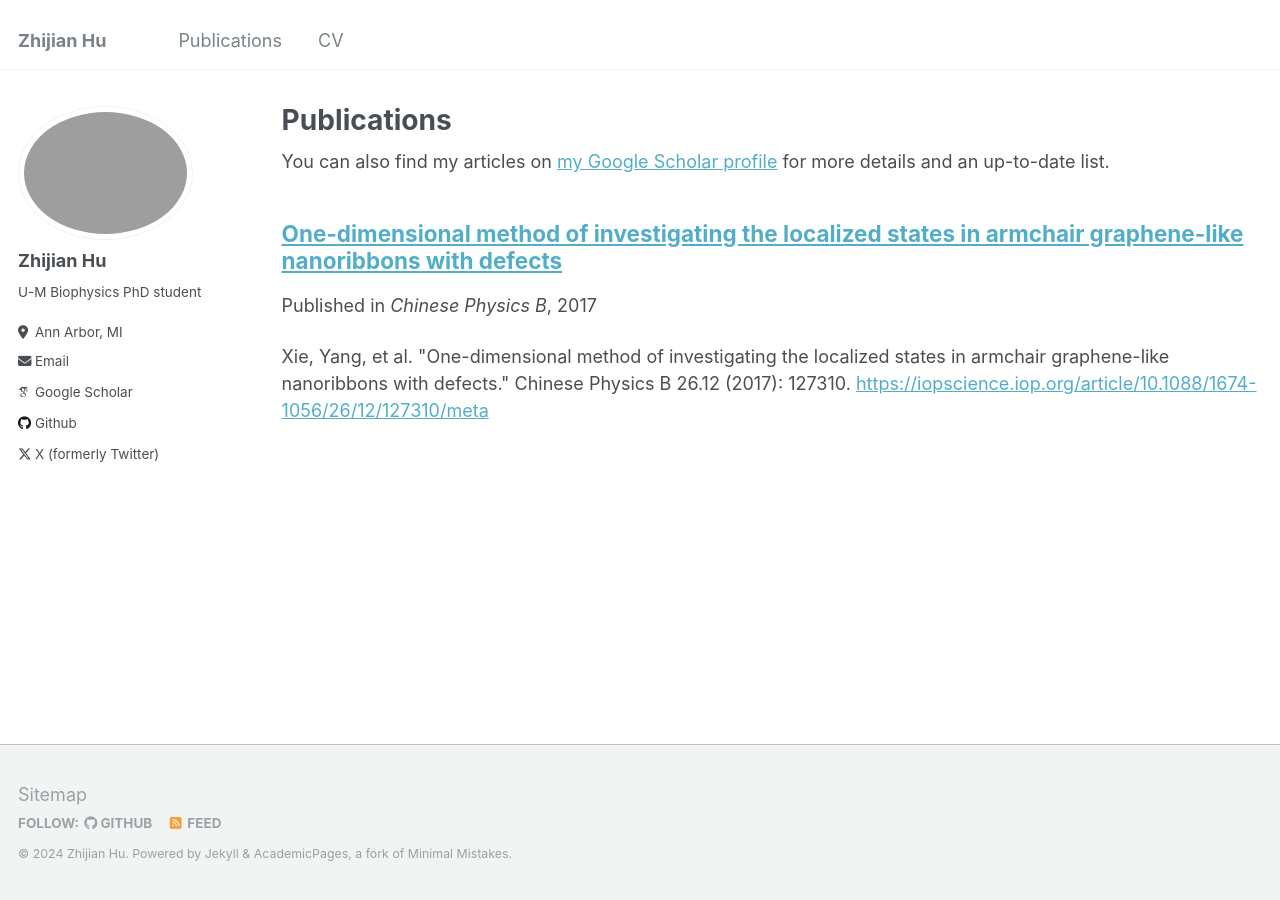
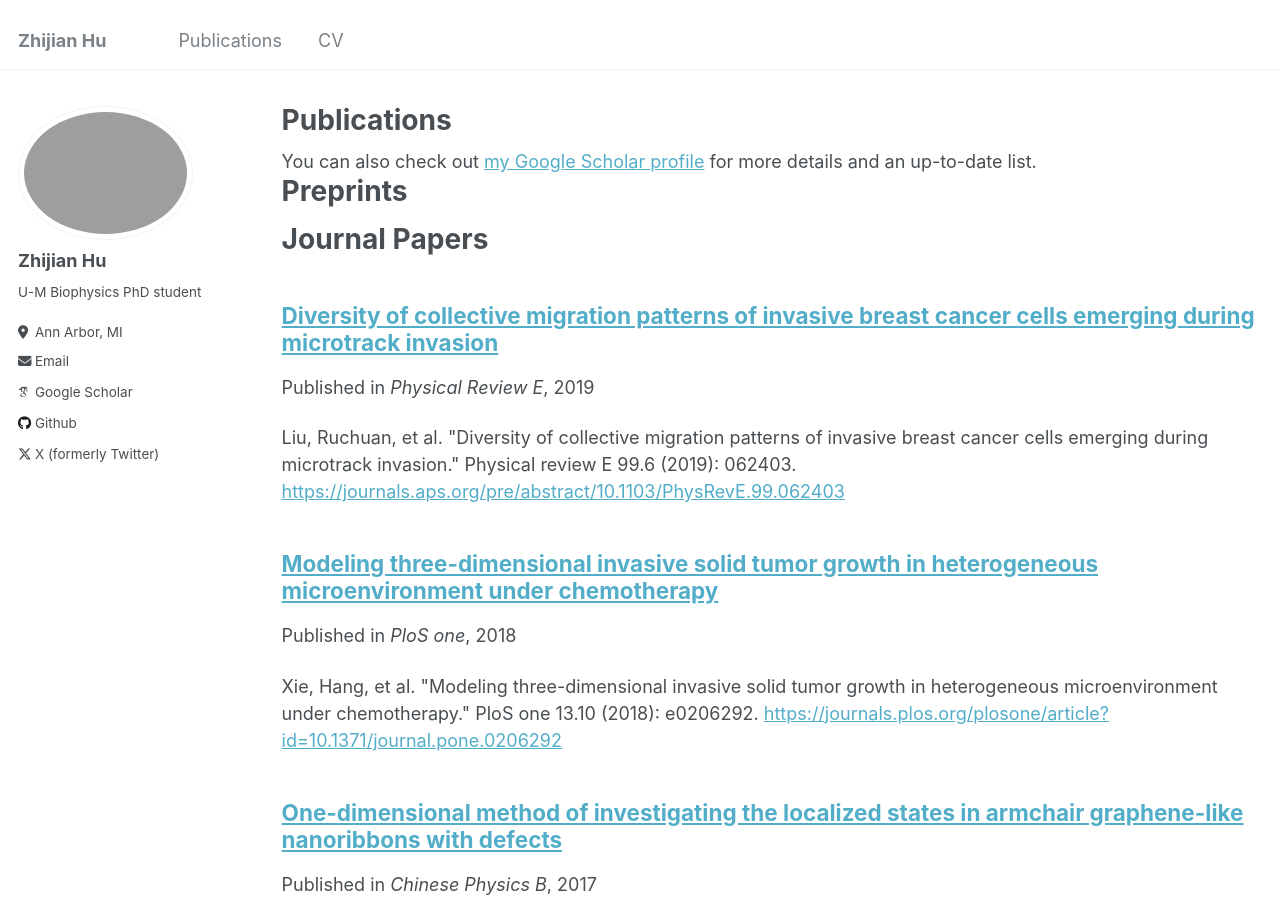
Before and after one commit to Zzzzzhijian/Zzzzzhijian.github.io, a Jekyll site: the page built from _pages/publications.md, in a window 1280 px wide and 900 px high. Built offline with Jekyll 4.4.1, drawn with Linux system fonts in a browser that asks for light colours; some web fonts are replaced.

Commit message:
new pubs

```diff
--- a/_pages/publications.md
+++ b/_pages/publications.md
@@ -6,12 +6,15 @@ author_profile: true
 ---
 
 {% if site.author.googlescholar %}
-  <div class="wordwrap">You can also find my articles on <a href="{{site.author.googlescholar}}">my Google Scholar profile</a> for more details and an up-to-date list.</div>
+  <div class="wordwrap">You can also check out <a href="{{site.author.googlescholar}}">my Google Scholar profile</a> for more details and an up-to-date list.</div>
 {% endif %}
 
 {% include base_path %}
 
 
+# Preprints
+
+# Journal Papers
 
 {% for post in site.publications reversed %}
   {% include archive-single.html %}
--- /dev/null
+++ b/_publications/2018-3D-tumor.md
@@ -0,0 +1,15 @@
+---
+title: "Modeling three-dimensional invasive solid tumor growth in heterogeneous microenvironment under chemotherapy"
+collection: publications
+permalink: /publication/2018-3D-tumor
+excerpt: 'ignored
+'  # comment it in archive-single.html, so this excerpt won't show up
+date: 2018-10-26
+venue: 'PloS one'
+paperurl: 'https://journals.plos.org/plosone/article?id=10.1371/journal.pone.0206292'
+citation: 'Xie, Hang, et al. "Modeling three-dimensional invasive solid tumor growth in heterogeneous microenvironment under chemotherapy." PloS one 13.10 (2018): e0206292.'
+---
+
+A systematic understanding of the evolution and growth dynamics of invasive solid tumors in response to different chemotherapy strategies is crucial for the development of individually optimized oncotherapy. Here, we develop a hybrid three-dimensional (3D) computational model that integrates pharmacokinetic model, continuum diffusion-reaction model and discrete cell automaton model to investigate 3D invasive solid tumor growth in heterogeneous microenvironment under chemotherapy. Specifically, we consider the effects of heterogeneous environment on drug diffusion, tumor growth, invasion and the drug-tumor interaction on individual cell level. We employ the hybrid model to investigate the evolution and growth dynamics of avascular invasive solid tumors under different chemotherapy strategies. Our simulations indicate that constant dosing is generally more effective in suppressing primary tumor growth than periodic dosing, due to the resulting continuous high drug concentration. In highly heterogeneous microenvironment, the malignancy of the tumor is significantly enhanced, leading to inefficiency of chemotherapies. The effects of geometrically-confined microenvironment and non-uniform drug dosing are also investigated. Our computational model, when supplemented with sufficient clinical data, could eventually lead to the development of efficient in silico tools for prognosis and treatment strategy optimization.
+
+[Download paper here](http://Zzzzzhijian.github.io/files/2018-3D-tumor.pdf)
--- /dev/null
+++ b/_publications/2019-migration-pattern.md
@@ -0,0 +1,15 @@
+---
+title: "Diversity of collective migration patterns of invasive breast cancer cells emerging during microtrack invasion"
+collection: publications
+permalink: /publication/2019-migration-pattern
+excerpt: 'ignored
+'  # comment it in archive-single.html, so this excerpt won't show up
+date: 2019-06-16
+venue: 'Physical Review E'
+paperurl: 'https://journals.aps.org/pre/abstract/10.1103/PhysRevE.99.062403'
+citation: 'Liu, Ruchuan, et al. "Diversity of collective migration patterns of invasive breast cancer cells emerging during microtrack invasion." Physical review E 99.6 (2019): 062403.'
+---
+
+Understanding the mechanisms underlying the diversity of tumor invasion dynamics, including single-cell migration, multicellular streaming, and the emergence of various collective migration patterns, is a long-standing problem in cancer research. Here we have designed and fabricated a series of microchips containing high-throughput microscale tracks using protein repelling coating technology, which were then covered with a thin Matrigel layer. By varying the geometrical confinement (track width) and microenvironment factors (Matrigel concentration), we have reproduced a diversity of collective migration patterns in the chips, which were also observed in vivo. We have further classified the collective patterns and quantified the emergence probability of each class of patterns as a function of microtrack width and Matrigel concentration to devise a quantitive “collective pattern diagram.” To elucidate the mechanisms behind the emergence of various collective patterns, we employed cellular automaton simulations, incorporating the effects of both direct cell-cell interactions and microenvironment factors (e.g., chemical gradient and extracellular matrix degradation). Our simulations suggest that tumor cell phenotype heterogeneity, and the associated dynamic selection of a favorable phenotype via cell-microenivronment interactions, are key to the emergence of the observed collective patterns in vitro.
+
+[Download paper here](http://Zzzzzhijian.github.io/files/2019-migration-pattern.pdf)
```
Also changed, not shown: 2 other files.
